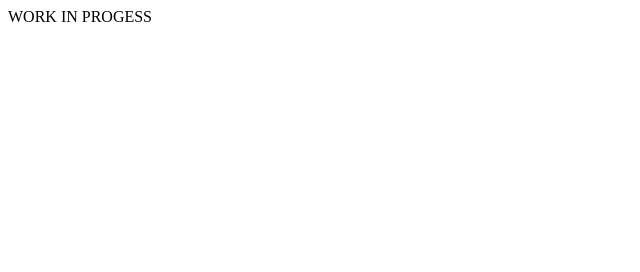
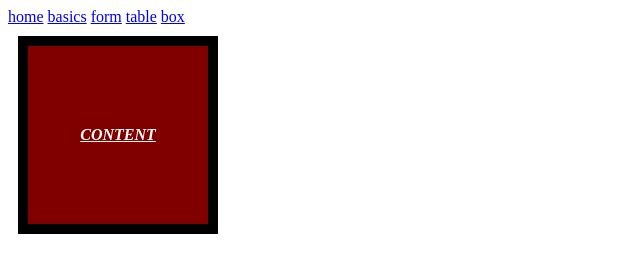
Before and after one commit to vineetvdubey/htmlcss-component-library, a plain HTML site: page box.html in a window 1280 px wide. Shown: the whole page, without its empty margins (0-640 px from the left). Drawn offline with Linux system fonts and the light colour scheme.

Commit message:
added css

```diff
--- /dev/null
+++ b/box.css
@@ -0,0 +1,15 @@
+.box {
+  text-decoration: underline;
+  text-transform: uppercase;
+  font-style: italic;
+  font-weight: 600;
+  background-color: maroon;
+  color: white;
+  width: 100px;
+  text-align: center;
+  padding: 80px 40px;
+  border-color: black;
+  border-style: solid;
+  border-width: 10px;
+  margin: 10px;
+}
--- a/box.html
+++ b/box.html
@@ -1 +1,21 @@
-WORK IN PROGESS
+<!DOCTYPE html>
+<html lang="en">
+<head>
+    <meta charset="UTF-8">
+    <meta name="viewport" content="width=device-width, initial-scale=1.0">
+    <link rel="stylesheet" href="./box.css">
+    <title>Box</title>
+</head>
+<body>
+    <nav>
+        <a href="/index.html">home</a>
+        <a href="/basics.html">basics</a>
+        <a href="/form.html">form</a>
+        <a href="/table.html">table</a>
+        <a href="/box.html">box</a>
+    </nav>
+    <div class="box">
+        content
+    </div>
+</body>
+</html>
--- /dev/null
+++ b/table.css
@@ -0,0 +1,3 @@
+table, th, td {
+  border: 2px solid brown;
+}
```
Also changed, not shown: form.html (+19 -1 lines), table.html (+1 -0 lines).
